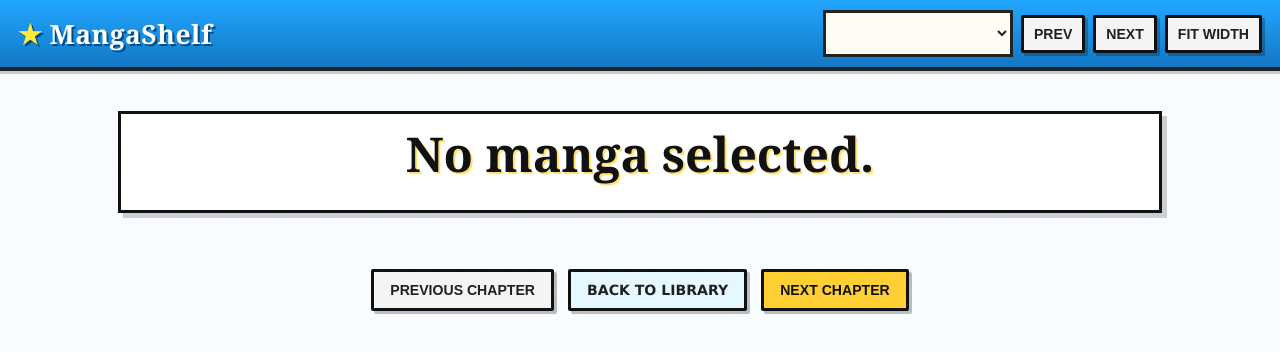
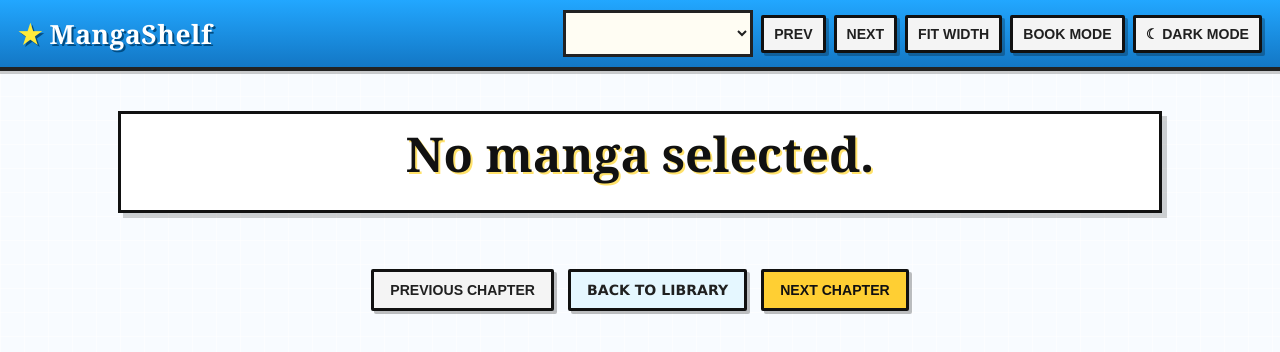
Before and after one commit to LetsGo235/MangaShelf, a plain HTML site: page reader.html in a window 1280 px wide. Drawn offline with Linux system fonts and the light colour scheme.

Commit message:
Update reader.html

```diff
--- a/reader.html
+++ b/reader.html
@@ -5,6 +5,7 @@
   <meta name="viewport" content="width=device-width, initial-scale=1.0" />
   <title>MangaShelf - Reader</title>
   <link rel="stylesheet" href="css/styles.css" />
+  <script src="js/theme.js"></script>
 </head>
 <body class="reader-body">
   <header class="topbar readerbar">
@@ -14,6 +15,8 @@
       <button id="prevChapter" class="mini">Prev</button>
       <button id="nextChapter" class="mini">Next</button>
       <button id="toggleFit" class="mini">Fit Width</button>
+      <button id="toggleReadMode" class="mini accent">Book Mode</button>
+      <button class="mini theme-toggle" data-theme-toggle>☾ Dark Mode</button>
     </nav>
   </header>
 
```
